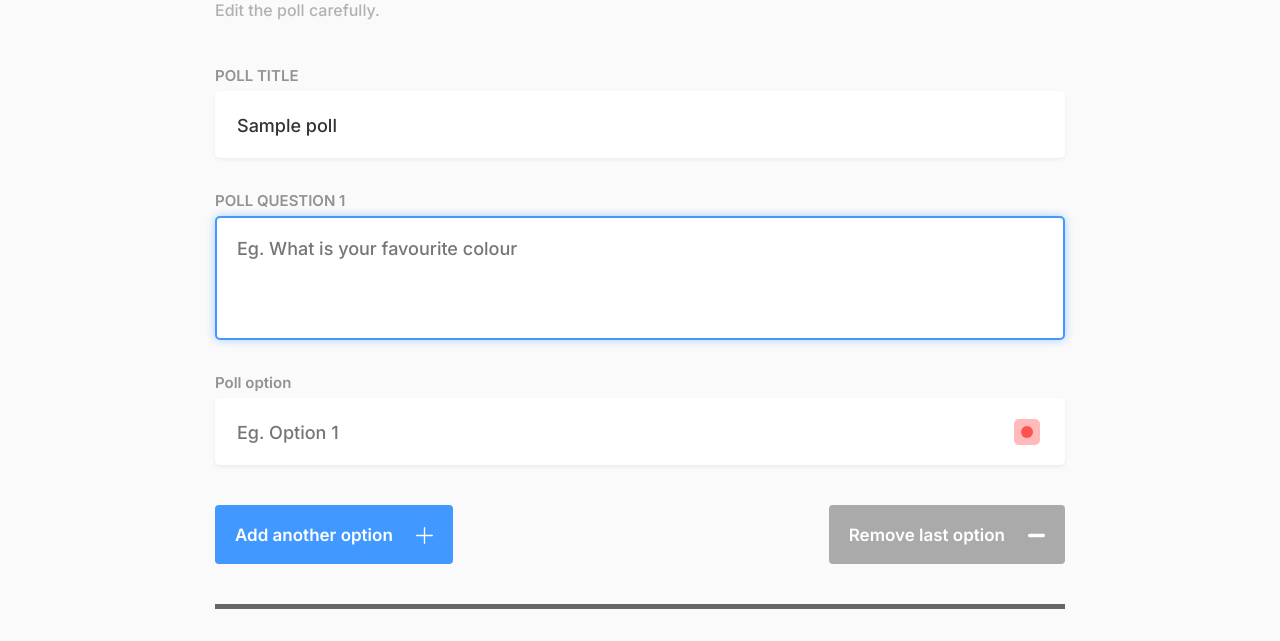
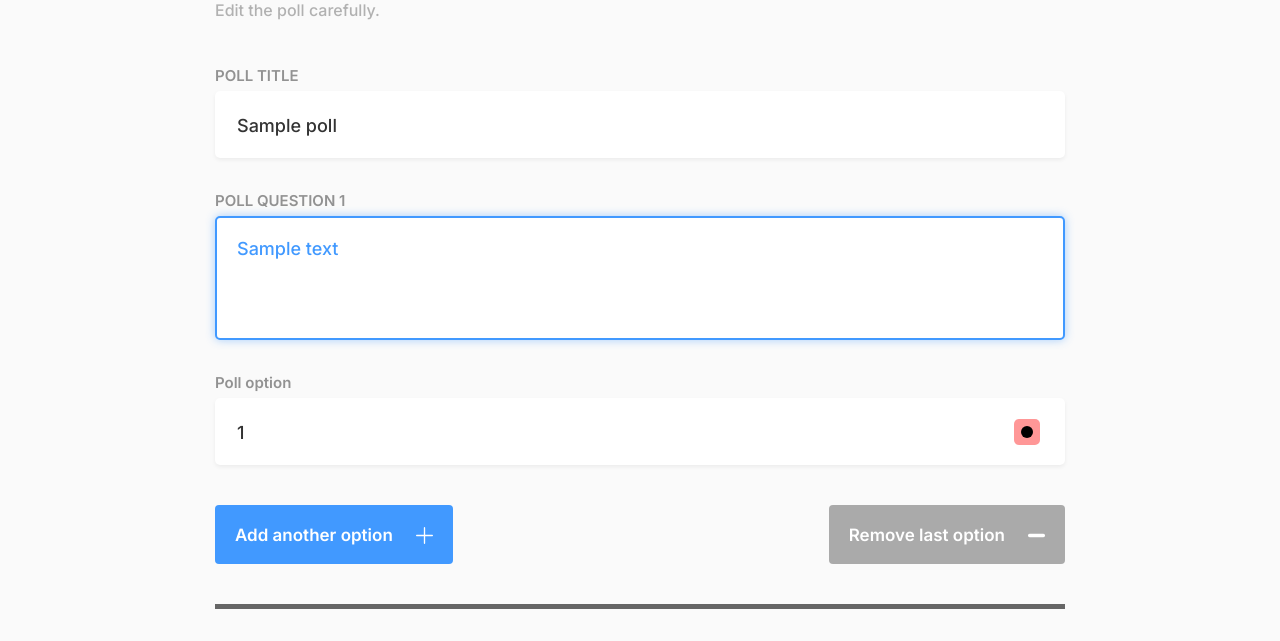
Before and after one commit to KramStyles/Pace_Polls, a Flask app: template templates/admin/edit_poll.html in a window 1280 px wide. Shown: the part 266-907 px from the top of the page. Run offline with Flask 3, Linux system fonts and the light colour scheme; the template is opened without the code that fills it: most values are stand-ins (such as "Sample title", 1, 10 or a date in 2020); some libraries are stand-ins or nearby versions.

Commit message:
looped questions in edit poll

```diff
--- a/templates/admin/edit_poll.html
+++ b/templates/admin/edit_poll.html
@@ -19,20 +19,24 @@
                         </div>
                     </div>
 
-                    <div class="new-form" id="form_1">
+                    {% for questions in poll['text'] %}
+                        <div class="new-form" id="form_{{ loop.index }}">
                             <div class="input-group">
-                            <label for="poll-question">POLL QUESTION 1</label>
+                                <label for="poll-question">POLL QUESTION {{ loop.index }}</label>
                                 <textarea placeholder="Eg. What is your favourite colour" id="poll_question" name="poll_question_1" tabindex="1" data-msg="You need to enter a poll question" autofocus
-                                      required></textarea>
+                                          required>{{ questions }}</textarea>
                             </div>
                             <div class="poll-options">
-                            <div class="input-group" data-id='1'>
+                                {% for item in poll['text'][questions] %}
+                                    <div class="input-group" data-id='{{ loop.index }}'>
                                     <label for="poll_option_1">Poll option</label>
                                     <div class="input-group-field">
-                                    <input type="text" name="poll_option_1" id="poll_option_1" placeholder="Eg. Option 1" tabindex="2" data-msg="You need to enter a minimum of 2 options" required/>
+                                        <input type="text" name="poll_option_{{ loop.index }}" id="poll_option_{{ loop.index }}" placeholder="Eg. Option {{ loop.index }}" tabindex="{{ loop.index }}" data-msg="You need to enter a minimum of 2 options"
+                                               required value="{{ item[0]|title }}"/>
                                         <div class="poll-option-group">
                                             <div class="poll-colour-dropdown-wrapper">
-                                            <a href="#" id="colour-block-button" class="colour-option-button-one red" title="Choose a colour for your poll option">
+
+                                                <a href="#" id="colour-block-button" class="colour-option-button-one {{ item[2] }}" title="Choose a colour for your poll option">
                                                     <span></span>
                                                 </a>
                                             </div>
@@ -40,6 +44,7 @@
                                     </div>
                                     <input type="text" value="red" class="colour_input" name="colour_1" id="colour_option_1" readonly/>
                                 </div>
+                                {% endfor %}
                             </div>
 
                             <div class="input-group">
@@ -51,8 +56,7 @@
                             </div>
                             <div class="form-divide"></div>
                         </div>
-{#                    <div class='new-form'><div class='input-group'><label for='poll-question'>Poll question</label><textarea placeholder='Eg. What is your favourite colour' id='poll_question' name='poll_question_1' tabindex='1' data-msg='You need to enter a poll question' autofocus required></textarea></div><div class='poll-options'><div class='input-group' data-id='1'><label for='poll_option_1'>Poll option</label><div class='input-group-field'><input type='text' name='poll_option_1' id='poll_option_1' placeholder='Eg. Option 1' tabindex='2' data-msg='You need to enter a minimum of 2 options' required/><div class='poll-option-group'><div class='poll-colour-dropdown-wrapper'><a href='#' id='colour-block-button' class='colour-option-button-one red' title='Choose a colour for your poll option'><span></span></a></div></div></div><input type='text' value='red' class='colour_input' name='colour_option_1' id='colour_option_1' readonly/></div></div><div class='input-group'><a href='#' class='new-field-button' title='Add another option to your poll'>Add another option</a><a href='#' class='remove-field-button' title='Add another option to your poll'>Remove last option</a><p class='max-option-notice'>I believe 15 Options are already too much.</p></div><div class='form-divide'></div></div>#}
-
+                    {% endfor %}
 
                     <div class="input-group split-field-left full-width-select">
                         <label for="poll_category">Poll category</label>
@@ -66,7 +70,6 @@
                                     <option value="{{ cate[1] }}">{{ cate[1]|title }}</option>
                                 {% endif %}
                             {% endfor %}
-
                         </select>
                     </div>
                     <div class="input-group split-field-right full-width-select">
--- a/templates/admin/polls.html
+++ b/templates/admin/polls.html
@@ -7,7 +7,6 @@
                     <div class="left">
                         <h1>My Polls</h1>
                         <p>Below are all the public and private polls you created.</p>
-                        {{ polls }} is
                     </div>
                     <div class="right">
                         <div class="order-dropdown">
```
Lines whose indentation alone changed are shown as unchanged.
